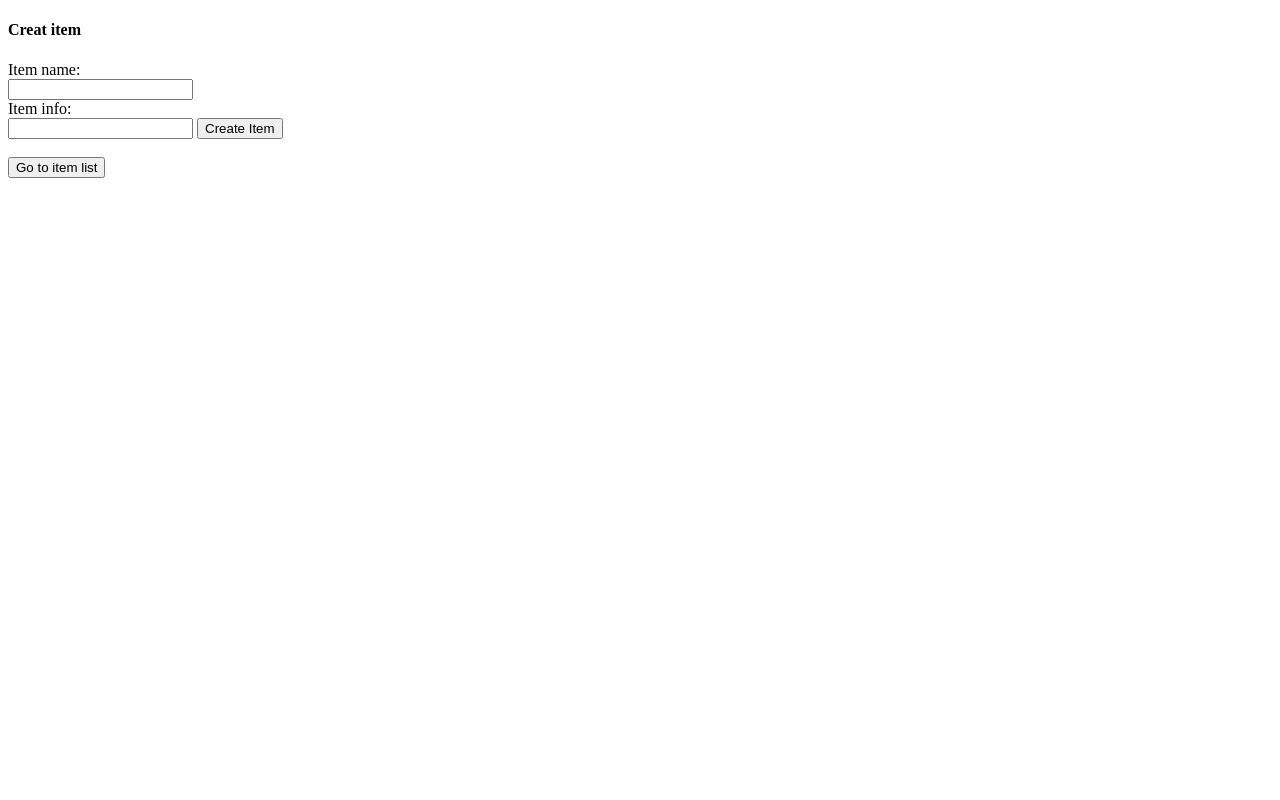
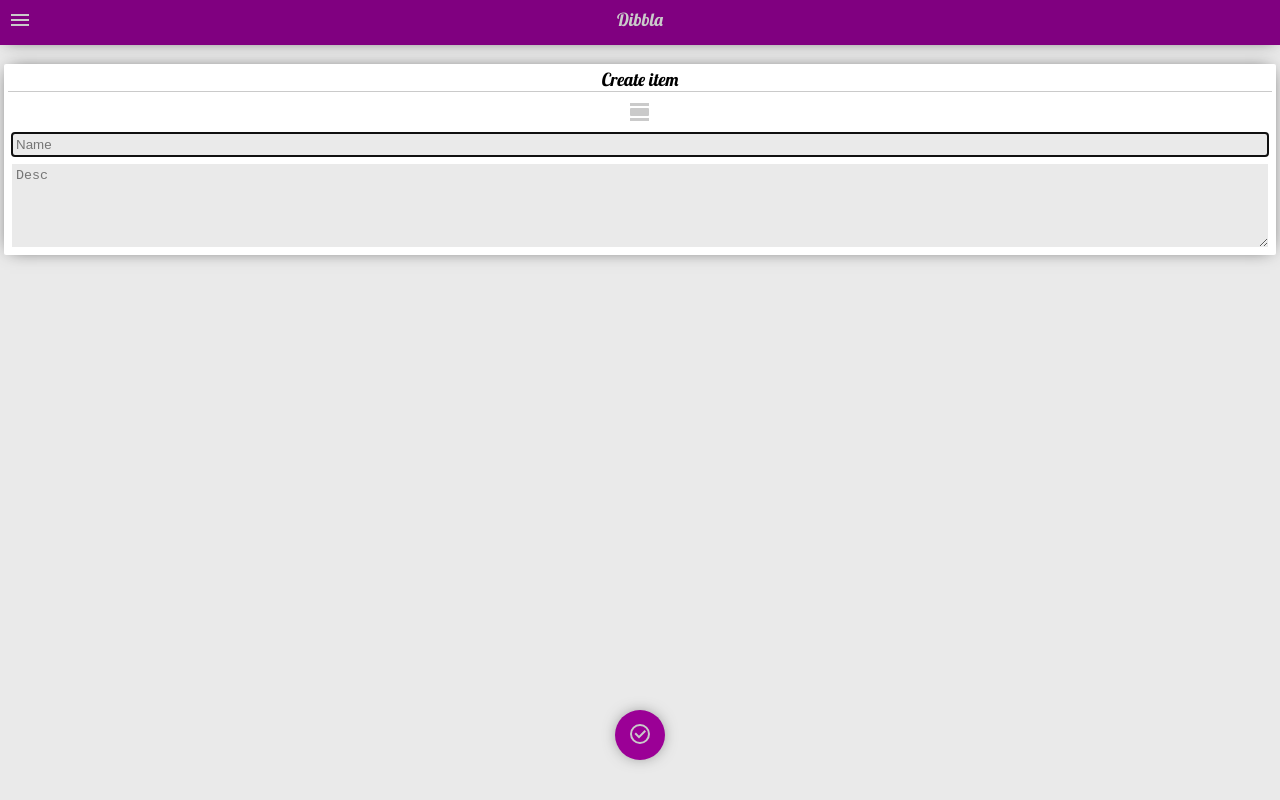
Before and after one commit to gademuu/dibbla, a website: page app/index.html at #/create-item in a window 1280 px wide. Drawn offline with nearby package versions, Linux system fonts and the light colour scheme; some packages are replaced by stand-ins of ours.

Commit message:
basic ui part 1

```diff
--- /dev/null
+++ b/app/css/global.css
@@ -0,0 +1,183 @@
+/*Perfect css background*/
+/*
+background: url(http://lorempixum.com/1440/900/sports) no-repeat center center fixed;
+-webkit-background-size: cover;
+-moz-background-size: cover;
+-o-background-size: cover;
+background-size: cover;
+*/
+
+@import url('https://fonts.googleapis.com/css?family=Lobster');
+
+/*Overrides*/
+body{
+  margin:0px;
+  font-size: 18px;
+  font-family: Arial,Helvetica Neue,Helvetica,sans-serif;
+  background:#eaeaea;
+}
+
+svg > path {
+  fill: #cacaca;
+}
+
+input, textarea{
+  border:none;
+  background:#eaeaea;
+  padding:4px;
+  resize: vertical;
+  max-height: 250px;
+}
+
+/*Helpers*/
+.pull-right{
+  float:right;
+}
+.pull-left{
+  float:left;
+}
+.line-right{
+  text-align: right;
+}
+.line-left{
+  text-align: left;
+}
+.line-center{
+  text-align: center;
+}
+.inline-flex{
+  display: inline-flex!important;
+}
+.pointer{
+  cursor: pointer;
+}
+
+/*Layout*/
+.content{
+  margin-top: 60px;
+}
+
+.row {
+  display: flex;
+  flex-direction: row;
+  flex-wrap: nowrap;
+}
+.flex {
+  padding: 4px;
+  margin:4px;
+  flex: 1;
+}
+._25 {
+  flex: 2.5;
+}
+._5 {
+  flex: 5;
+}
+
+.nav{
+  background:purple;
+  color:#cacaca;
+  position: fixed;
+  top: 0;
+  left: 0;
+  right:0;
+  box-shadow: 0px 0px 17px -6px rgba(0,0,0,0.75);
+}
+
+.header{
+  font-family: 'Lobster', cursive;
+}
+
+.card{
+  border-radius: 2px;
+  background: white;
+  box-shadow: 0px 0px 17px -6px rgba(0,0,0,0.75);
+}
+
+.card-top{
+  border-bottom: 1px solid #cacaca;
+  margin-bottom: 8px;
+}
+
+.card-body{
+  font-size: 12px;
+}
+
+.card-banner{
+  width: 100%;
+  max-height: 500px;
+  overflow-y: hidden;
+}
+
+.fab{
+  height: 50px;
+  width: 50px;
+  border-radius: 50%;
+  background: rgba(155, 0, 150, 1);
+  border: none;
+  box-shadow: 0px 0px 17px -6px rgba(0,0,0,0.75);
+}
+
+.fab-wrapper{
+  position: fixed;
+  bottom:5%;
+  left:0;
+  right:0;
+}
+
+.pulse{
+  animation-name: animation;
+  animation-direction: normal;
+  animation-iteration-count: infinite;
+  animation-duration: 2s;
+}
+
+@keyframes animation {
+  from {
+    box-shadow: 0px 0px 0px 0px rgba(155, 0, 150, 0.9);
+
+  }
+  to {
+    box-shadow: 0px 0px 0px 16px rgba(155, 0, 150, 0);
+  }
+
+  /*.flex-grid, .flex-grid > li{
+  margin: 0;
+  padding: 0;
+  list-style-type: none;
+}
+.flex-grid{
+margin-bottom: 40px;
+text-align: justify;
+font-size: 0.1px;
+}
+.flex-grid li{
+display: inline-block;
+background: #eee;
+width: 23%;
+padding-top: 23%;  4
+margin-bottom: 2.5%;
+}
+.flex-grid:after{
+content: '';
+display: inline-block;
+width: 100%;
+}
+@media (max-width: 800px){
+.flex-grid li{
+width: 31%;
+margin-bottom: 3%;
+}
+}
+@media (max-width: 600px){
+.flex-grid li{
+width: 48%;
+margin-bottom: 4%;
+}
+}
+@media (max-width: 400px){
+.flex-grid li{
+width: 100%;
+margin-bottom: 5%;
+}
+}*/
--- a/app/index.html
+++ b/app/index.html
@@ -1,13 +1,26 @@
 <!DOCTYPE html>
 <html>
- <head>
+<head>
   <meta charset="utf-8">
   <title>Dibbla</title>
   <script src="../node_modules/angular/angular.min.js"></script>
   <script src="../node_modules/angular-ui-router/release/angular-ui-router.min.js"></script>
- </head>
- <body ng-app='dibbla'>
-     <div ui-view></div>
+  <link rel="stylesheet" href="css/global.css" media="screen" title="no title" charset="utf-8">
+  <meta name="viewport" content="width=device-width, initial-scale=1">
+</head>
+<body ng-app='dibbla'>
+  <nav class="nav row">
+    <div class="flex">
+      <svg class="pointer" style="width:24px;height:24px" viewBox="0 0 24 24">
+        <path d="M3,6H21V8H3V6M3,11H21V13H3V11M3,16H21V18H3V16Z" />
+      </svg>
+    </div>
+    <div class="flex line-center header">
+      Dibbla
+    </div>
+    <div class="flex line-right"></div>
+  </nav>
+  <div ui-view class="content"></div>
 
   <script src="app.js"></script>
   <!--Item-->
@@ -16,5 +29,5 @@
   <script src="item/list/item-list.controller.js"></script>
   <script src="item/view/view-item.controller.js"></script>
   <!--End of Item-->
- </body>
+</body>
 </html>
--- a/app/item/create/create-item.html
+++ b/app/item/create/create-item.html
@@ -1,13 +1,35 @@
-<h4>Creat item</h4>
-<form>
-  Item name:<br>
-  <input type="text" ng-model="vm.title"><br>
-  Item info:<br>
-  <input type="text" ng-model="vm.info">
+<div class="row line-center">
+  <div class="flex card">
+    <div class="card-top">
+      <span class="header">Create item</span>
+    </div>
+    <div class="card-toolbar">
+      <span class="pointer"  ng-click="vm.goToItemList()">
+        <svg style="width:24px;height:24px" viewBox="0 0 24 24">
+          <path fill="#000000" d="M2,3V6H21V3M20,8H3A1,1 0 0,0 2,9V15A1,1 0 0,0 3,16H20A1,1 0 0,0 21,15V9A1,1 0 0,0 20,8M2,21H21V18H2V21Z" />
+        </svg>
+      </span>
+    </div>
 
-  <button type="submit" ng-click="vm.createItem(vm.title, vm.info)">Create Item</button>
-</form>
+    <form name="form">
+      <div class="row">
+        <input type="text" autofocus required class="flex" placeholder="Name" ng-model="vm.title">
+      </div>
+      <div class="row">
+        <textarea required rows="5" class="flex" placeholder="Desc" ng-model="vm.info"></textarea>
+      </div>
 
-</br>
+      <div class="fab-wrapper">
+        <div class="line-center">
+          <button type="submit" class="fab pointer" ng-click="vm.createItem(vm.title, vm.info);vm.goToItemList()">
+            <svg class="pointer" style="width:24px;height:24px" viewBox="0 0 24 24">
+              <path d="M12,2A10,10 0 0,1 22,12A10,10 0 0,1 12,22A10,10 0 0,1 2,12A10,10 0 0,1 12,2M12,4A8,8 0 0,0 4,12A8,8 0 0,0 12,20A8,8 0 0,0 20,12A8,8 0 0,0 12,4M11,16.5L6.5,12L7.91,10.59L11,13.67L16.59,8.09L18,9.5L11,16.5Z" />
+            </svg>
+          </button>
+        </div>
+      </div>
 
-  <button type="submit" ng-click="vm.goToItemList()">Go to item list</button>
+    </form>
+
+  </div>
+</div>
```
Also changed, not shown: app/item/list/item-list.html (+22 -7 lines), app/item/view/view-item.html (+16 -4 lines).
